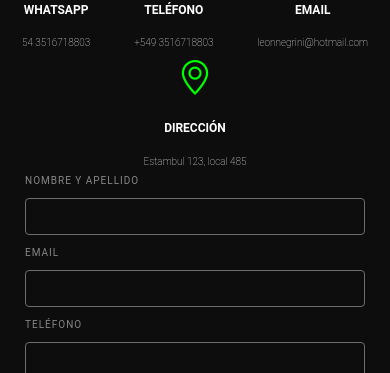
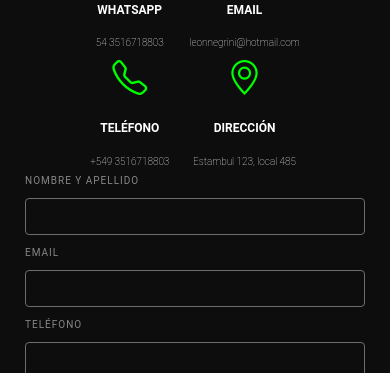
Before and after one commit to leonnegrini/proyectocoder61940, a plain HTML site: page pages/contacto.html in a window 390 px wide. Shown: the part 809-1182 px from the top of the page. Drawn offline with nearby package versions, Linux system fonts and the light colour scheme.

Commit message:
acomode mi contactTopContainer, me quedaban 3 items arriba y 1 abajo ahora quedan 4 en linea y con el responsive despues quedan 2 y 2

```diff
--- a/css/style.css
+++ b/css/style.css
@@ -613,8 +613,11 @@ h6 {
     grid-area: topContainer;
     display: flex;
     color: white;
-    flex-wrap: wrap;
     justify-content: space-around;
+}
+
+.responsiveRowColumn {
+    display: flex;
 }
 
 .contactTopFlex {
@@ -897,6 +900,11 @@ input[type="checkbox"]:checked~input[type="submit"] {
             "bottomContainer bottomContainer";
     }
 
+    .responsiveRowColumn {
+        display: flex;
+        flex-direction: column;
+    }
+
     .contactMidForm {
         width: 100%;
         padding: 0 20px;
--- a/pages/contacto.html
+++ b/pages/contacto.html
@@ -65,6 +65,7 @@
 
         <div class="contactGrid">
             <div class="contactTopContainer">
+                <div class="responsiveRowColumn">
                     <div class="contactTopFlex">
                         <i class="bi bi-whatsapp boostrapIcons" style="color: lime;"></i>
                         <h3 class="contactH3">WHATSAPP</h3>
@@ -75,6 +76,8 @@
                         <h3 class="contactH3">TELÉFONO</h3>
                         <h4 class="contactH4 listSideBar linksInherit">+549 3516718803</h4>
                     </div>
+                </div>
+                <div class="responsiveRowColumn">
                     <div class="contactTopFlex">
                         <i class="bi bi-envelope boostrapIcons" style="color: lime;"></i>
                         <h3 class="contactH3">EMAIL</h3>
@@ -84,6 +87,7 @@
                         <i class="bi bi-geo-alt boostrapIcons" style="color: lime;"></i>
                         <h3 class="contactH3">DIRECCIÓN</h3>
                         <h4 class="contactH4 listSideBar">Estambul 123, local 485</h4>
+                    </div>
                 </div>
             </div>
 
@@ -174,7 +178,8 @@
                 <h6 class="footerHover footerTextResponsive">NOVEDADES</h6>
                 <div class="footerFormItems">
                     <div>
-                        <label class="displayNoneFooter listSideBar" for="email">Dejanos tu correo y enterate de todo!</label>
+                        <label class="displayNoneFooter listSideBar" for="email">Dejanos tu correo y enterate de
+                            todo!</label>
                     </div>
                     <div class="responsiveShrink">
                         <input class="footerInputEmail" type="email" name="email" id="email" value="Email">
```
Lines whose indentation alone changed are shown as unchanged.
